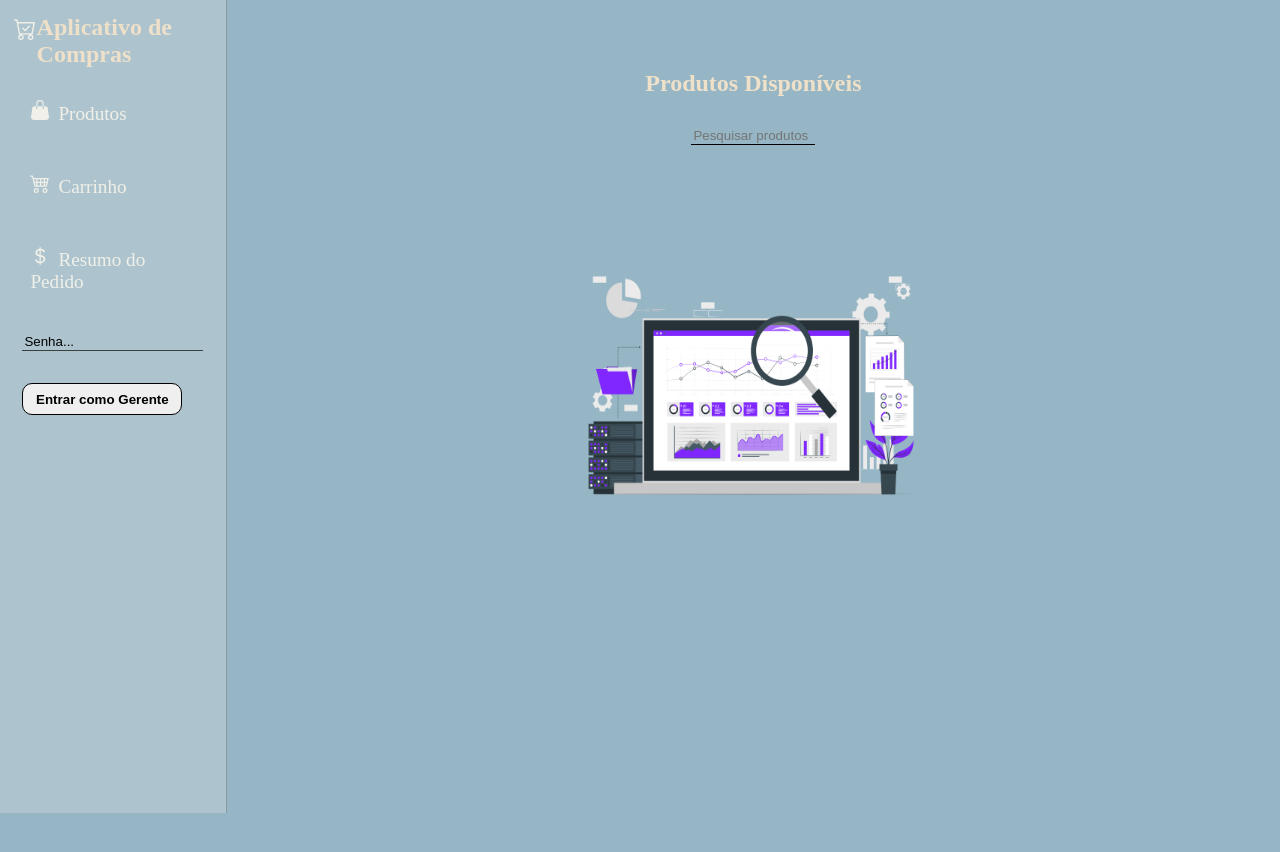
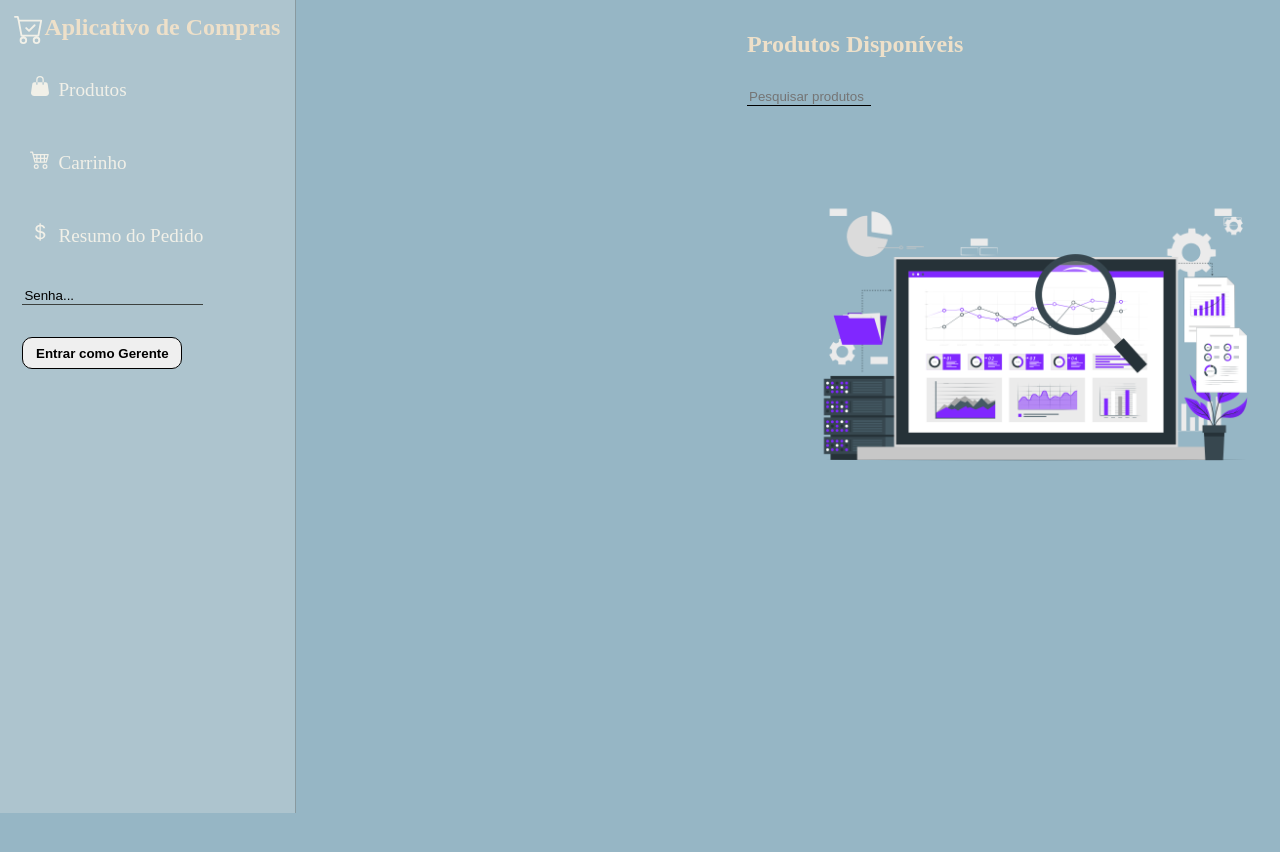
Before and after one commit to Zidanyt/compras, a React (Create React App) app: page /products in a window 1280 px wide. Shown: the top 852 px of the page. After the commit the page ends 813 px from the top, so only its background shows below. Built offline with nearby package versions, Linux system fonts and the light colour scheme.

Commit message:
atulizao

```diff
--- a/src/pages/ProductList.module.css
+++ b/src/pages/ProductList.module.css
@@ -1,12 +1,12 @@
 .icon__01{
-    width: 80%;height: 50%;
+    width: 30.5rem;height: 25rem;
     margin-left: 45px;
+    object-fit: cover;
 }
 .main_{
     display: flex;
-    margin-top: 40px;
+    margin-top: 1px;
     flex-direction: column;
-    align-items: center;
 }
 .pesquisa{
 margin-top: 30px;
```
